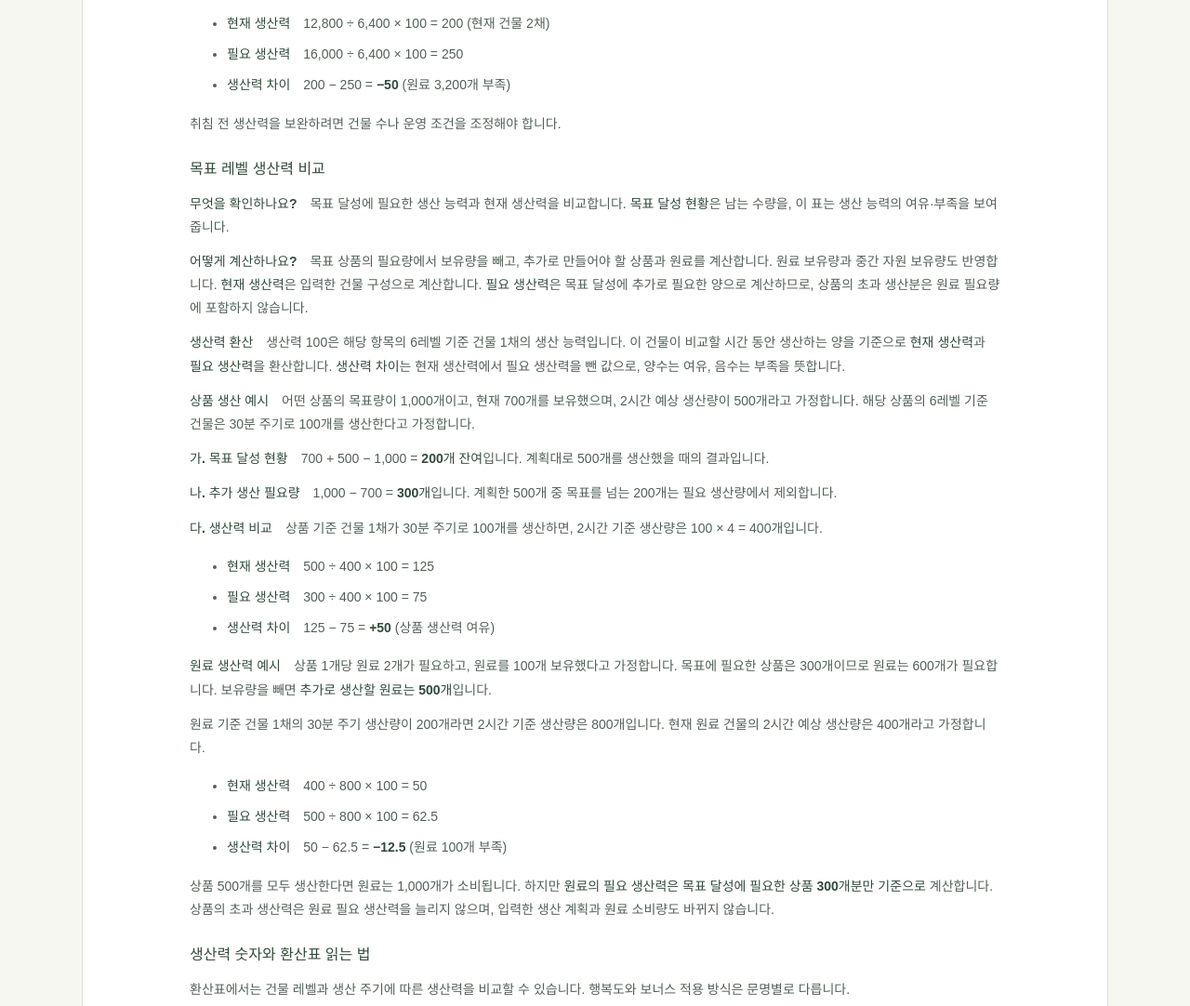
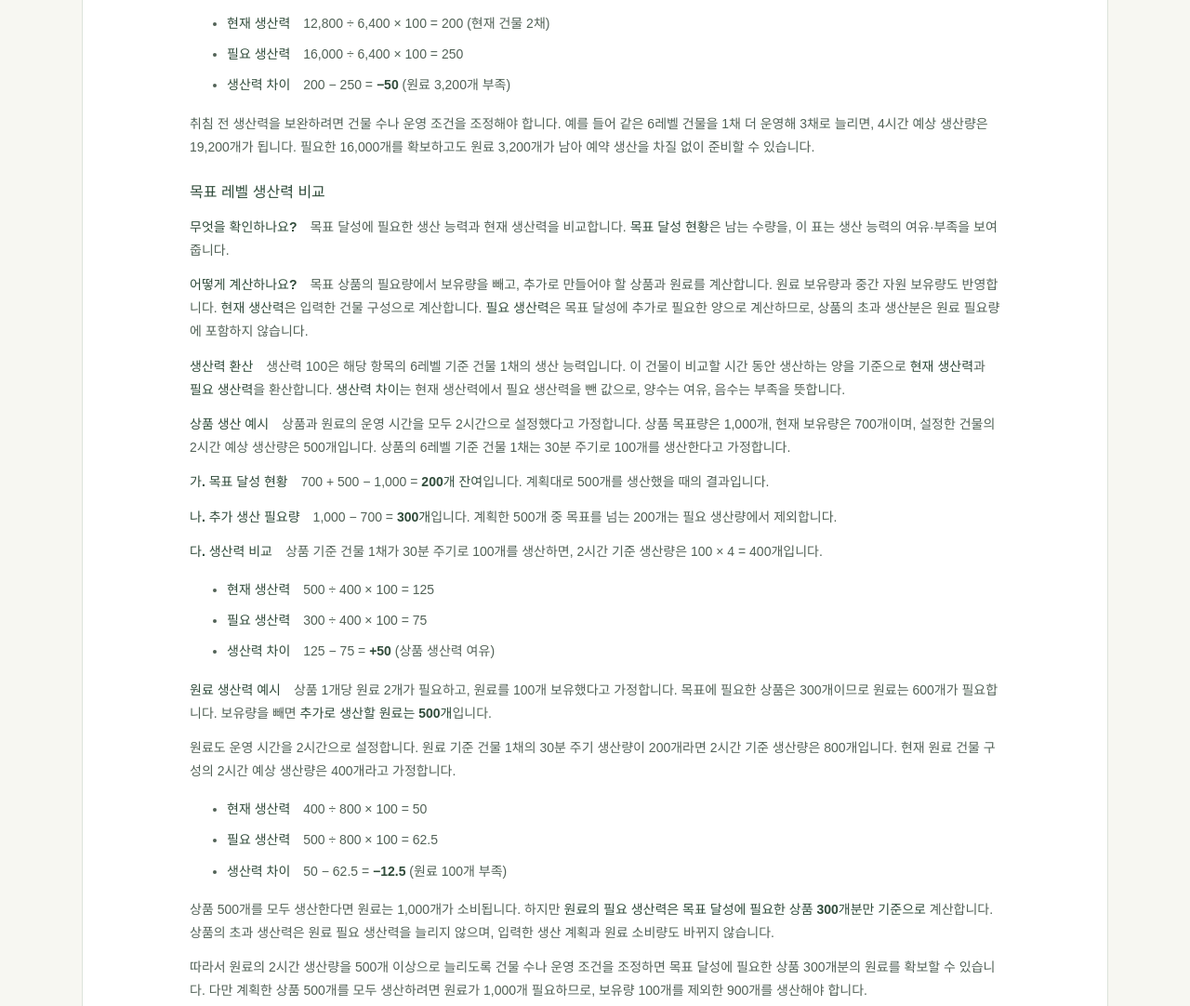
Before and after one commit to M-ule/Civilization-Simulator, a plain HTML site: page index.html in a window 1280 px wide. Shown: the part 2694-3776 px from the top of the page at 93% size. Drawn offline with Linux system fonts and the light colour scheme.

Commit message:
docs: clarify production-hour assumptions and operating adjustment outcomes

```diff
--- a/index.html
+++ b/index.html
@@ -99,13 +99,13 @@
 <li><strong>필요 생산력</strong>　16,000 ÷ 6,400 × 100 = 250</li>
 <li><strong>생산력 차이</strong>　200 − 250 = <strong>−50</strong> (원료 3,200개 부족)</li>
 </ul>
-<p>취침 전 생산력을 보완하려면 건물 수나 운영 조건을 조정해야 합니다.</p>
+<p>취침 전 생산력을 보완하려면 건물 수나 운영 조건을 조정해야 합니다. 예를 들어 같은 6레벨 건물을 1채 더 운영해 3채로 늘리면, 4시간 예상 생산량은 19,200개가 됩니다. 필요한 16,000개를 확보하고도 원료 3,200개가 남아 예약 생산을 차질 없이 준비할 수 있습니다.</p>
 
 <h4 id="power-guide">목표 레벨 생산력 비교</h4>
 <p><strong>무엇을 확인하나요?</strong>　목표 달성에 필요한 생산 능력과 현재 생산력을 비교합니다. <strong>목표 달성 현황</strong>은 남는 수량을, 이 표는 생산 능력의 여유·부족을 보여줍니다.</p>
 <p><strong>어떻게 계산하나요?</strong>　목표 상품의 필요량에서 보유량을 빼고, 추가로 만들어야 할 상품과 원료를 계산합니다. 원료 보유량과 중간 자원 보유량도 반영합니다. <strong>현재 생산력</strong>은 입력한 건물 구성으로 계산합니다. <strong>필요 생산력</strong>은 목표 달성에 추가로 필요한 양으로 계산하므로, 상품의 초과 생산분은 원료 필요량에 포함하지 않습니다.</p>
 <p><strong>생산력 환산</strong>　생산력 100은 해당 항목의 6레벨 기준 건물 1채의 생산 능력입니다. 이 건물이 비교할 시간 동안 생산하는 양을 기준으로 <strong>현재 생산력</strong>과 <strong>필요 생산력</strong>을 환산합니다. <strong>생산력 차이</strong>는 현재 생산력에서 필요 생산력을 뺀 값으로, 양수는 여유, 음수는 부족을 뜻합니다.</p>
-<p><strong>상품 생산 예시</strong>　어떤 상품의 목표량이 1,000개이고, 현재 700개를 보유했으며, 2시간 예상 생산량이 500개라고 가정합니다. 해당 상품의 6레벨 기준 건물은 30분 주기로 100개를 생산한다고 가정합니다.</p>
+<p><strong>상품 생산 예시</strong>　상품과 원료의 운영 시간을 모두 2시간으로 설정했다고 가정합니다. 상품 목표량은 1,000개, 현재 보유량은 700개이며, 설정한 건물의 2시간 예상 생산량은 500개입니다. 상품의 6레벨 기준 건물 1채는 30분 주기로 100개를 생산한다고 가정합니다.</p>
 <p><strong>가. 목표 달성 현황</strong>　700 + 500 − 1,000 = <strong>200개 잔여</strong>입니다. 계획대로 500개를 생산했을 때의 결과입니다.</p>
 <p><strong>나. 추가 생산 필요량</strong>　1,000 − 700 = <strong>300개</strong>입니다. 계획한 500개 중 목표를 넘는 200개는 필요 생산량에서 제외합니다.</p>
 <p><strong>다. 생산력 비교</strong>　상품 기준 건물 1채가 30분 주기로 100개를 생산하면, 2시간 기준 생산량은 100 × 4 = 400개입니다.</p>
@@ -115,13 +115,14 @@
 <li><strong>생산력 차이</strong>　125 − 75 = <strong>+50</strong> (상품 생산력 여유)</li>
 </ul>
 <p><strong>원료 생산력 예시</strong>　상품 1개당 원료 2개가 필요하고, 원료를 100개 보유했다고 가정합니다. 목표에 필요한 상품은 300개이므로 원료는 600개가 필요합니다. 보유량을 빼면 <strong>추가로 생산할 원료는 500개</strong>입니다.</p>
-<p>원료 기준 건물 1채의 30분 주기 생산량이 200개라면 2시간 기준 생산량은 800개입니다. 현재 원료 건물의 2시간 예상 생산량은 400개라고 가정합니다.</p>
+<p>원료도 운영 시간을 2시간으로 설정합니다. 원료 기준 건물 1채의 30분 주기 생산량이 200개라면 2시간 기준 생산량은 800개입니다. 현재 원료 건물 구성의 2시간 예상 생산량은 400개라고 가정합니다.</p>
 <ul>
 <li><strong>현재 생산력</strong>　400 ÷ 800 × 100 = 50</li>
 <li><strong>필요 생산력</strong>　500 ÷ 800 × 100 = 62.5</li>
 <li><strong>생산력 차이</strong>　50 − 62.5 = <strong>−12.5</strong> (원료 100개 부족)</li>
 </ul>
 <p>상품 500개를 모두 생산한다면 원료는 1,000개가 소비됩니다. 하지만 <strong>원료의 필요 생산력은 목표 달성에 필요한 상품 300개분만 기준으로</strong> 계산합니다. 상품의 초과 생산력은 원료 필요 생산력을 늘리지 않으며, 입력한 생산 계획과 원료 소비량도 바뀌지 않습니다.</p>
+<p>따라서 원료의 2시간 생산량을 500개 이상으로 늘리도록 건물 수나 운영 조건을 조정하면 목표 달성에 필요한 상품 300개분의 원료를 확보할 수 있습니다. 다만 계획한 상품 500개를 모두 생산하려면 원료가 1,000개 필요하므로, 보유량 100개를 제외한 900개를 생산해야 합니다.</p>
 
 <h4 id="생산력-숫자와-환산표-읽는-법">생산력 숫자와 환산표 읽는 법</h4>
 <p>환산표에서는 건물 레벨과 생산 주기에 따른 생산력을 비교할 수 있습니다. 행복도와 보너스 적용 방식은 문명별로 다릅니다.</p>
```
